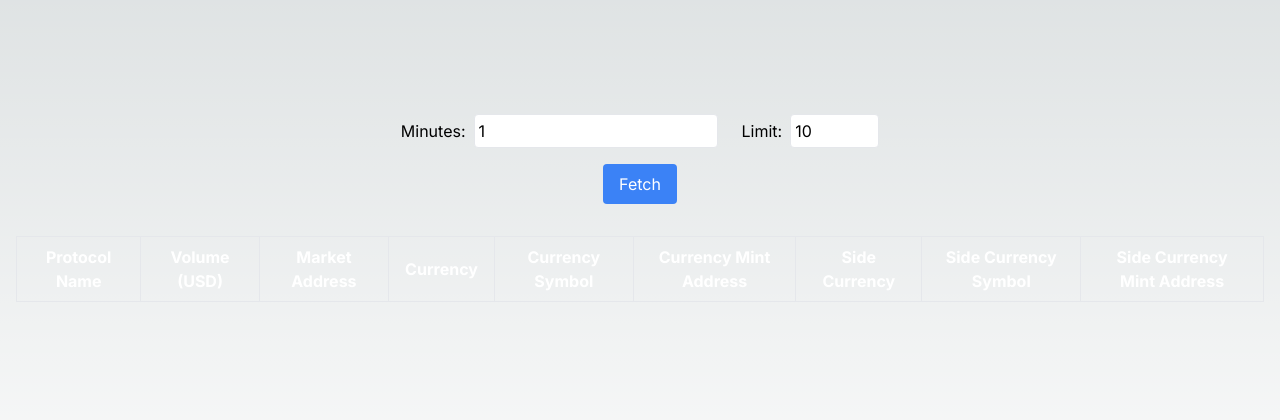
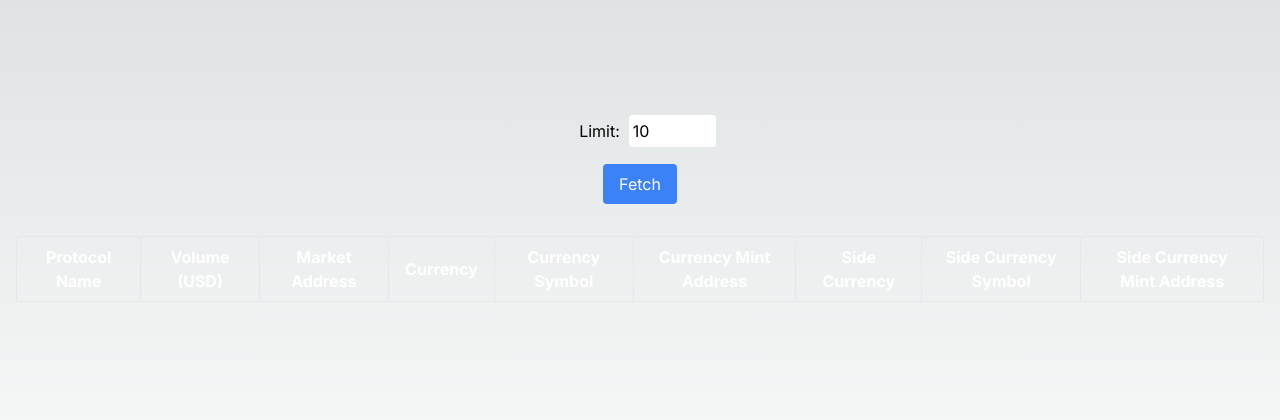
Before and after one commit to VaibhawKr744/raydium-vol-tracker, a Next.js app: page / in a window 1280 px wide. Shown: the part 184-604 px from the top of the page. Built offline with nearby package versions, Linux system fonts and the light colour scheme.

Commit message:
branch: branch with new query

```diff
--- a/src/app/components/WebSocketControl.js
+++ b/src/app/components/WebSocketControl.js
@@ -1,3 +1,5 @@
+"use client";
+
 import React, { useState } from "react";
 import { ClipLoader } from "react-spinners";
 
@@ -8,7 +10,6 @@ const WebSocketControl = () => {
   const [status, setStatus] = useState("Stopped");
   const [socket, setSocket] = useState(null);
   const [tradeData, setTradeData] = useState([]);
-  const [minutes, setMinutes] = useState(1);
   const [limit, setLimit] = useState(10);
   const [loading, setLoading] = useState(false);
 
@@ -41,7 +42,6 @@ const WebSocketControl = () => {
                           Currency: {MintAddress: {is: "So11111111111111111111111111111111111111112"}}
                         }
                       },
-                      Block: {Time: {since: "${new Date(Date.now() - minutes * 60 * 1000).toISOString()}"}},
                       Transaction: {Result: {Success: true}}
                     }
                   ) {
@@ -71,7 +71,7 @@ const WebSocketControl = () => {
                   }
                 }
               }
-              `,
+            `,
           },
         });
         ws.send(message);
@@ -110,10 +110,6 @@ const WebSocketControl = () => {
     fetchTrades();
   };
 
-  const handleMinutesChange = (e) => {
-    setMinutes(e.target.value);
-  };
-
   const handleLimitChange = (e) => {
     setLimit(e.target.value);
   };
@@ -121,16 +117,6 @@ const WebSocketControl = () => {
   return (
     <div className="flex flex-col items-center justify-center h-screen">
       <div className="mb-4 flex items-center">
-        <label className="mr-2">
-          Minutes:
-          <input
-            type="number"
-            value={minutes}
-            onChange={handleMinutesChange}
-            min="1"
-            className="ml-2 p-1 border rounded text-black"
-          />
-        </label>
         <label className="ml-4">
           Limit:
           <input
@@ -150,7 +136,7 @@ const WebSocketControl = () => {
       >
         {loading ? <ClipLoader size={24} color="#ffffff" /> : "Fetch"}
       </button>
-      <div className="overflow-x-auto w-full max-w-7xl mx-auto p-4 custom-scrollbar">
+      <div className="overflow-x-auto w-full max-w-7xl mx-auto p-4" style={{ scrollbarColor: "white" }}>
         <table className="w-full border-collapse">
           <thead>
             <tr className="text-white">
```
